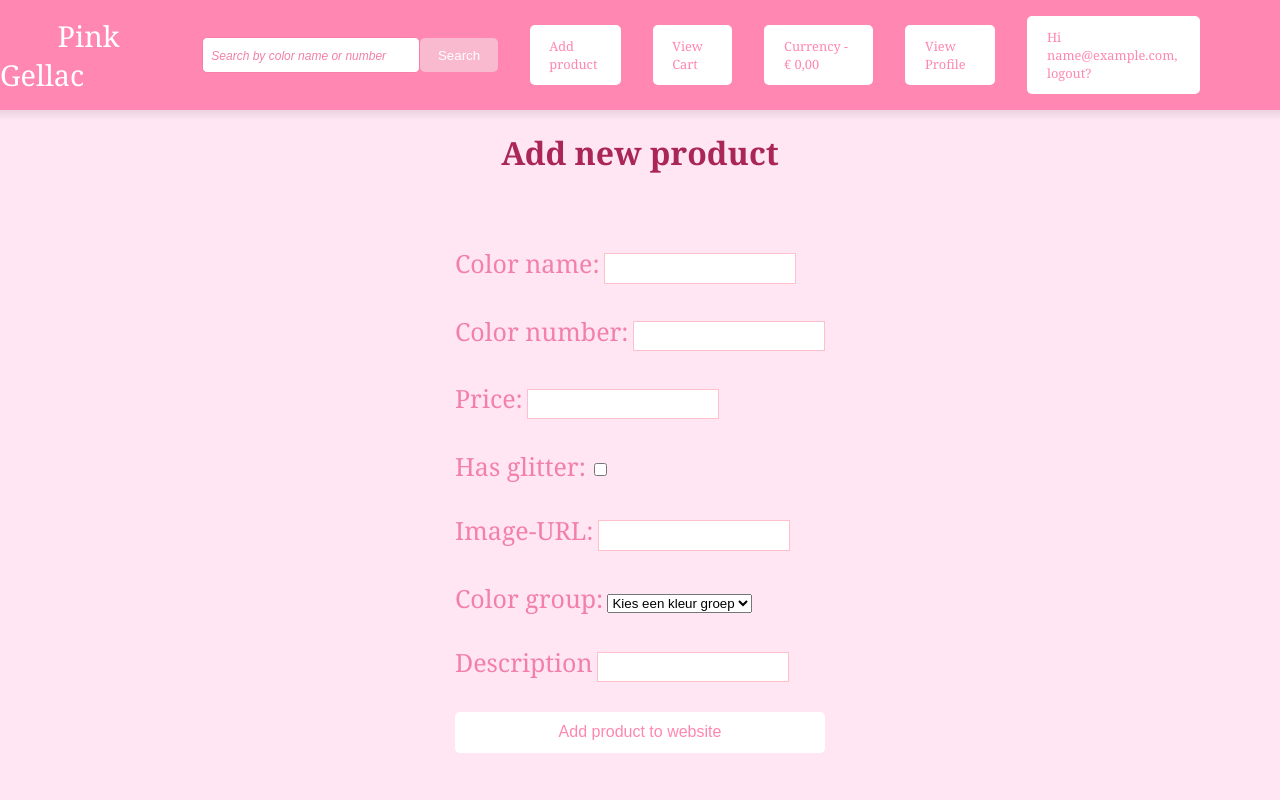
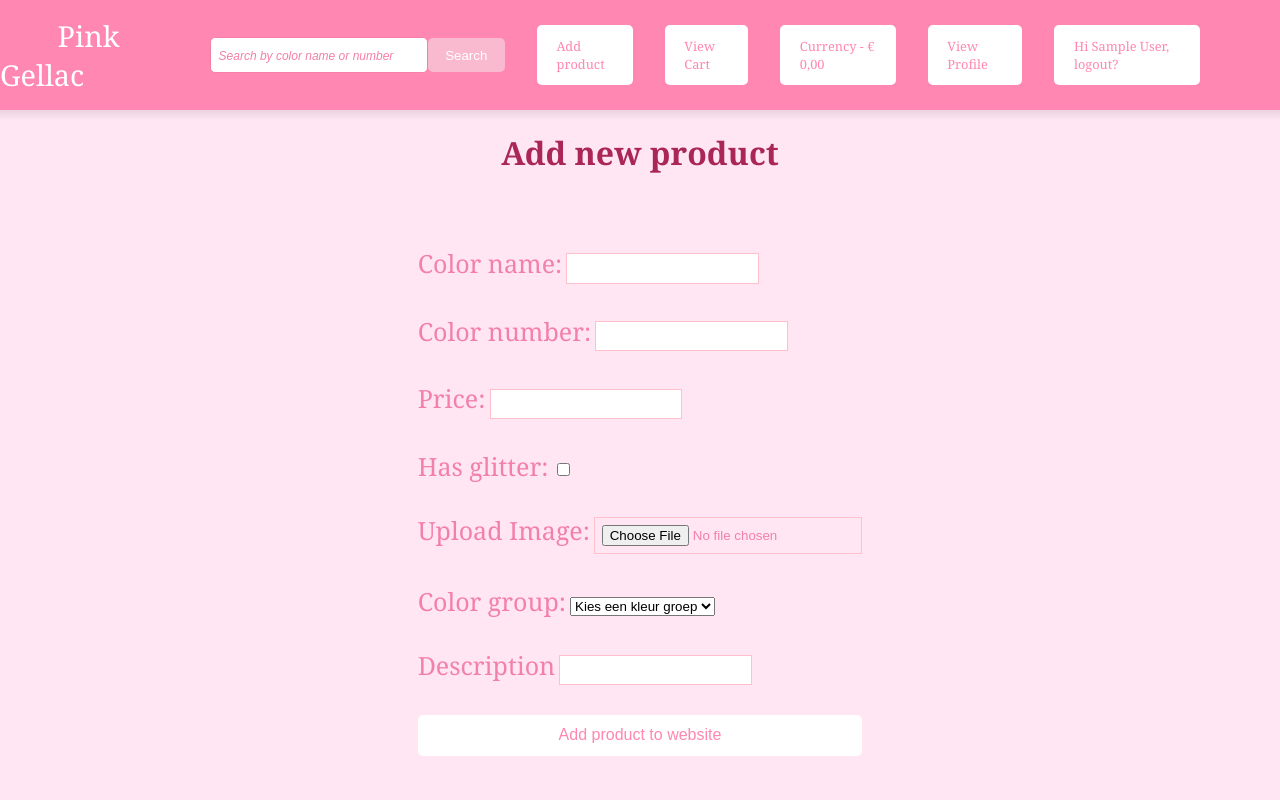
Before and after one commit to AlithaPwls/nailshop, a PHP site: page /add_product.php in a window 1280 px wide. Run offline with PHP 8.4, Linux system fonts and the light colour scheme; the visitor is signed in with stand-in values (Sample User, id 1); data comes from the database, SQL or seed files in the repository.

Commit message:
uploaden images

```diff
--- a/add_product.php
+++ b/add_product.php
@@ -22,9 +22,35 @@ if ($_SERVER['REQUEST_METHOD'] === 'POST') {
         $colorNumber = htmlspecialchars($_POST['color_number'], ENT_QUOTES, 'UTF-8');
         $price = floatval($_POST['price']); // Zorg dat dit een geldig getal is
         $hasGlitter = isset($_POST['has_glitter']) ? 1 : 0;
-        $imageUrl = htmlspecialchars($_POST['image_url'], ENT_QUOTES, 'UTF-8');
         $colorGroup = htmlspecialchars($_POST['color_group'], ENT_QUOTES, 'UTF-8');
         $colorDescription = htmlspecialchars($_POST['color_description'], ENT_QUOTES, 'UTF-8');
+
+        // Bestand uploaden
+        if (isset($_FILES['image_file']) && $_FILES['image_file']['error'] === UPLOAD_ERR_OK) {
+            $uploadDir = __DIR__ . '/images/'; // Zorg dat deze map bestaat
+            $uploadedFile = $_FILES['image_file'];
+            $fileExtension = strtolower(pathinfo($uploadedFile['name'], PATHINFO_EXTENSION));
+
+            // Controleer bestandstype
+            $allowedExtensions = ['jpeg', 'jpg', 'png'];
+            if (!in_array($fileExtension, $allowedExtensions)) {
+                throw new Exception("Only JPEG and PNG files are allowed.");
+            }
+
+            // Genereer een unieke naam voor de afbeelding
+            $fileName = uniqid('product_', true) . '.' . $fileExtension;
+            $filePath = $uploadDir . $fileName;
+
+            // Verplaats het bestand naar de uploads-map
+            if (!move_uploaded_file($uploadedFile['tmp_name'], $filePath)) {
+                throw new Exception("Failed to upload image.");
+            }
+
+            // Zet het relatieve pad voor opslag in de database
+            $imageUrl = 'images/' . $fileName;
+        } else {
+            throw new Exception("No image uploaded or upload error.");
+        }
 
         // Maak een nieuw Product-object en sla het op
         $product = new Product();
@@ -32,7 +58,7 @@ if ($_SERVER['REQUEST_METHOD'] === 'POST') {
         $product->setColorNumber($colorNumber);
         $product->setPrice($price);
         $product->setHasGlitter($hasGlitter);
-        $product->setImageUrl($imageUrl);
+        $product->setImageUrl($imageUrl); // Gebruik het geüploade bestandspad
         $product->setColorGroup($colorGroup);
         $product->setColorDescription($colorDescription);
         $product->save();
@@ -42,6 +68,7 @@ if ($_SERVER['REQUEST_METHOD'] === 'POST') {
         echo "Fout: " . htmlspecialchars($e->getMessage(), ENT_QUOTES, 'UTF-8');
     }
 }
+
 ?>
 <!DOCTYPE html>
 <html lang="en">
@@ -54,7 +81,7 @@ if ($_SERVER['REQUEST_METHOD'] === 'POST') {
 <body>
     <?php include_once('nav.inc.php'); ?>
     <h1>Add new product</h1>
-    <form action="add_product.php" method="post" class="foremeke">
+    <form action="add_product.php" method="post" class="foremeke" enctype="multipart/form-data">
     <div class="field">
         <label for="color_name">Color name:</label>
         <input type="text" id="color_name" name="color_name" required>
@@ -76,8 +103,8 @@ if ($_SERVER['REQUEST_METHOD'] === 'POST') {
     </div>
 
     <div class="field">
-            <label for="image_url">Image-URL:</label>
-            <input type="text" id="image_url" name="image_url" required>
+        <label for="image_url">Upload Image:</label>
+        <input type="file" id="image_url" name="image_file" accept="image/*" required>
     </div>
 
     <div class="field">
@@ -99,5 +126,6 @@ if ($_SERVER['REQUEST_METHOD'] === 'POST') {
 
     <button class="btn" type="submit">Add product to website</button>
 </form>
+
 </body>
 </html>
--- a/nav.inc.php
+++ b/nav.inc.php
@@ -35,7 +35,7 @@
 
         <?php if (isset($_SESSION['email'])): ?>
             <a href="profile.php" class="navbar__profile">View Profile</a>
-            <a href="logout.php" class="navbar__logout">Hi <?php echo htmlspecialchars($_SESSION['email']); ?>, logout?</a>
+            <a href="logout.php" class="navbar__logout">Hi <?php echo htmlspecialchars($_SESSION['firstname']); ?>, logout?</a>
         <?php else: ?>
             <a href="login.php" class="navbar__login">Login</a>
         <?php endif; ?>
```
Also changed, not shown: images/product_6749bd98742849.57797335.jpeg (added), 2 other files. Lines whose indentation alone changed are shown as unchanged.
